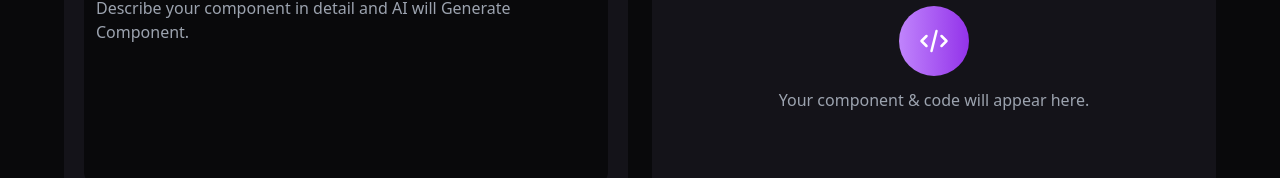
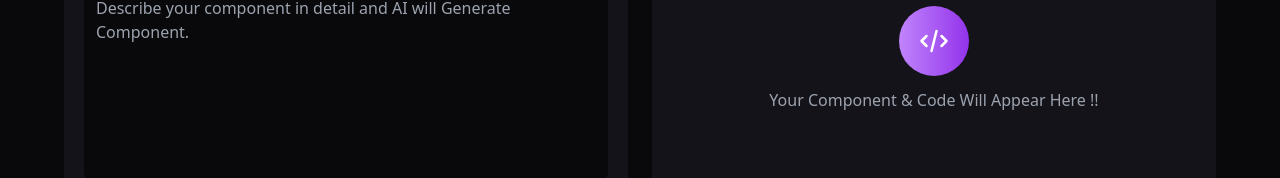
Before and after one commit to mdgufranyt/AI-Component-Generator, a React (Vite) app: page / in a window 1280 px wide. Shown: the part 359-537 px from the top of the page. Built offline with nearby package versions, Linux system fonts and the light colour scheme.

Commit message:
Fix Texts

```diff
--- a/src/pages/Home.jsx
+++ b/src/pages/Home.jsx
@@ -186,7 +186,7 @@ const Home = () => {
                 <HiOutlineCode />
               </div>
               <p className="text-[16px] text-gray-400 mt-3">
-                Your component & code will appear here.
+                Your Component & Code Will Appear Here !!
               </p>
             </div>
           ) : (
```
